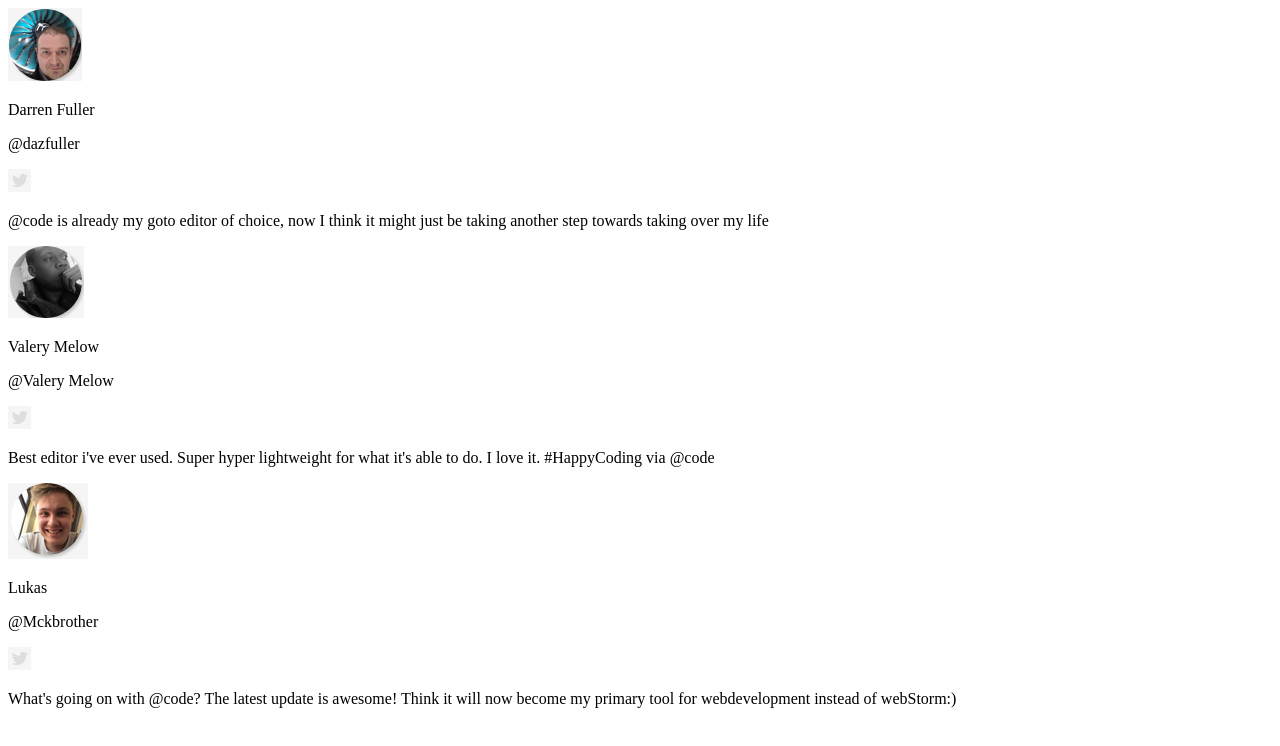
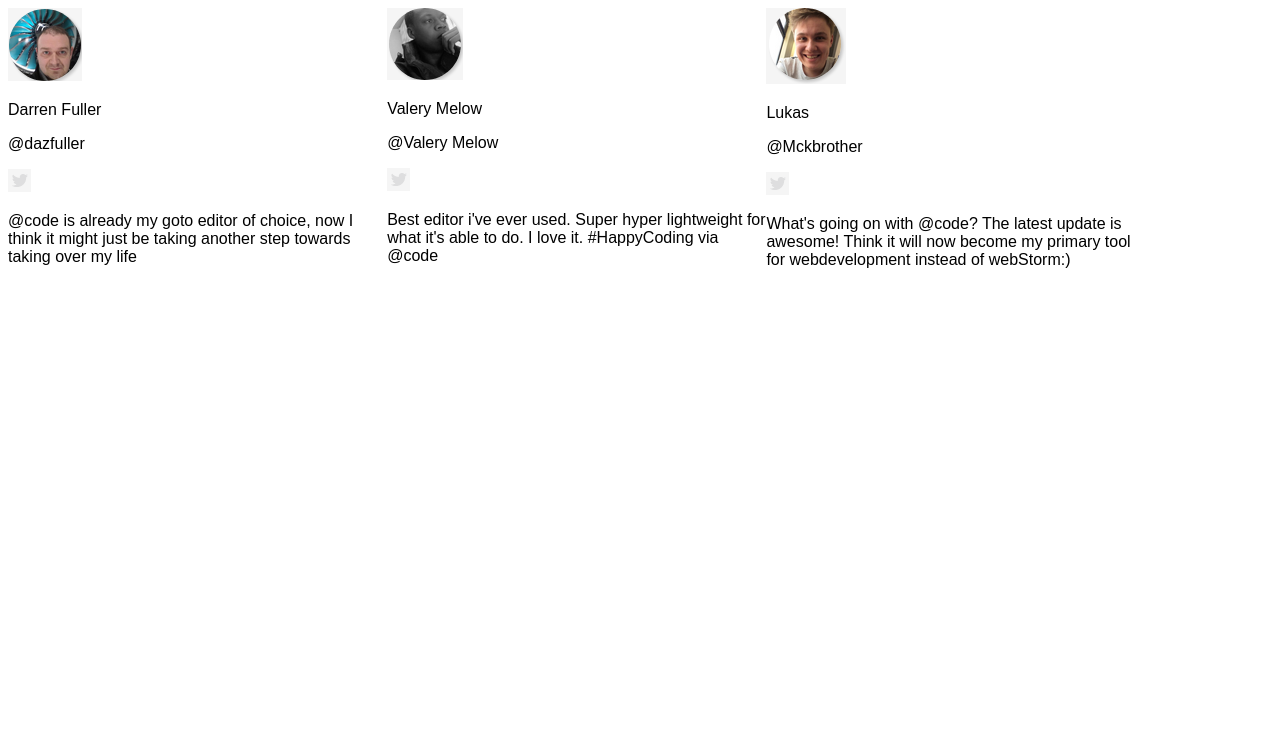
Before and after one commit to AdrianRubioT/DIW, a plain HTML site: page Tarea05/index.html in a window 1280 px wide. Drawn offline with Linux system fonts and the light colour scheme.

Commit message:
css cambio el tipo de letra a todo y determino la anchura de los usuarios

```diff
--- a/Tarea05/index.html
+++ b/Tarea05/index.html
@@ -14,7 +14,7 @@
 
     <!-- primer comentario -->
     <!-- darren fuller -->
-    <div>
+    <div class="user">
         <!-- imajen -->
         <img src="img/darren fuller.png" />
 
@@ -37,7 +37,7 @@
 
     <!-- segundo comentario -->
     <!-- Valery Melow -->
-    <div>
+    <div class="user">
         <!-- imajen -->
         <img src="img/ValeryMelow.png" />
 
@@ -61,7 +61,7 @@
 
     <!-- segundo comentario -->
     <!-- Lukas -->
-    <div>
+    <div class="user">
         <!-- imajen -->
         <img src="img/Lukas.png" />
 
--- a/Tarea05/main.css
+++ b/Tarea05/main.css
@@ -1 +1,8 @@
-algo dentro de aqui
+*{
+    font-family: Arial, sans-serif;
+}
+
+.user{
+    width: 30%;
+    float: left;
+}
```
